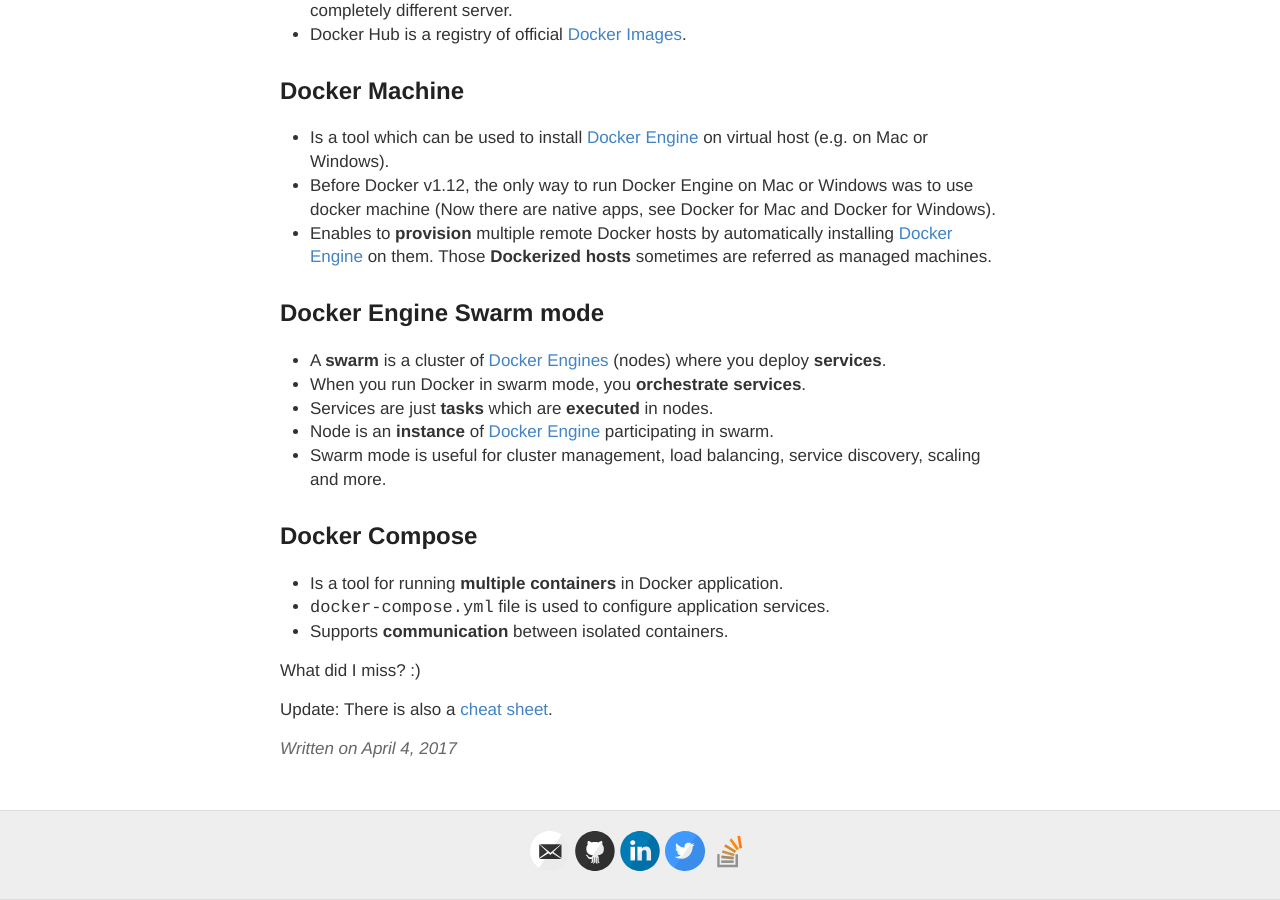
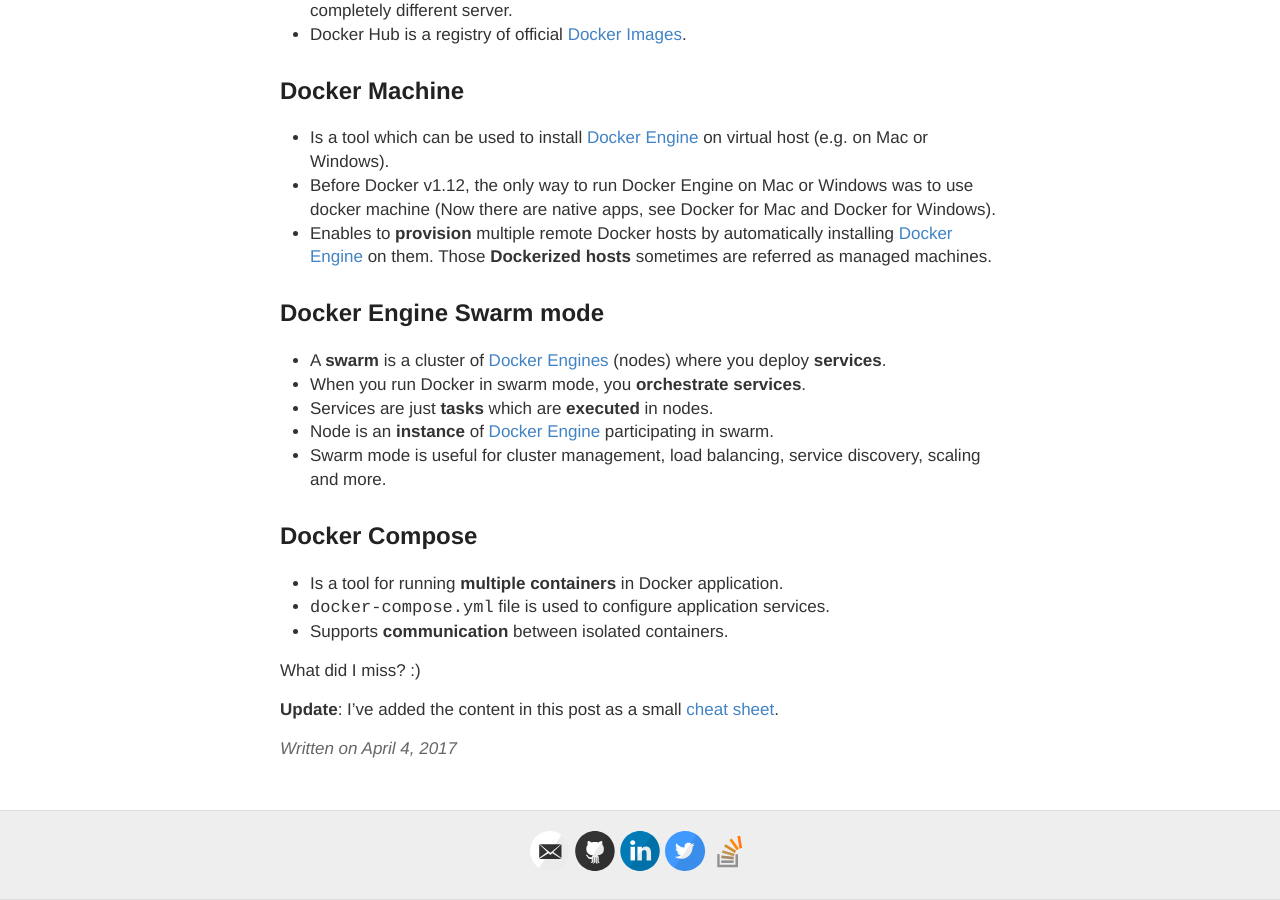
Before and after one commit to vtorosyan/vtorosyan.github.io, a Jekyll site: the page built from _posts/2017/04/2017-04-04-docker-unwrapped.md, in a window 1280 px wide and 900 px high, scrolled down 1641 px. Built offline with Jekyll 4.4.1, drawn with Linux system fonts in a browser that asks for light colours; comment, search, counter and statistics services are not loaded.

Commit message:
Update 2017-04-04-docker-unwrapped.md

```diff
--- a/_posts/2017/04/2017-04-04-docker-unwrapped.md
+++ b/_posts/2017/04/2017-04-04-docker-unwrapped.md
@@ -81,4 +81,4 @@
 
 What did I miss? :)
 
-Update: There is also a [cheat sheet](https://github.com/vtorosyan/docker-unwrapped).
+**Update**: I've added the content in this post as a small [cheat sheet](https://github.com/vtorosyan/docker-unwrapped).
```
